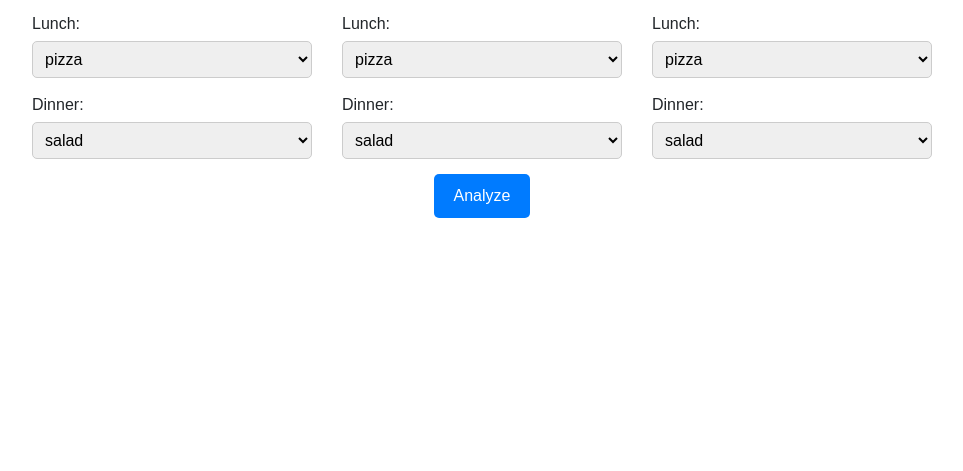
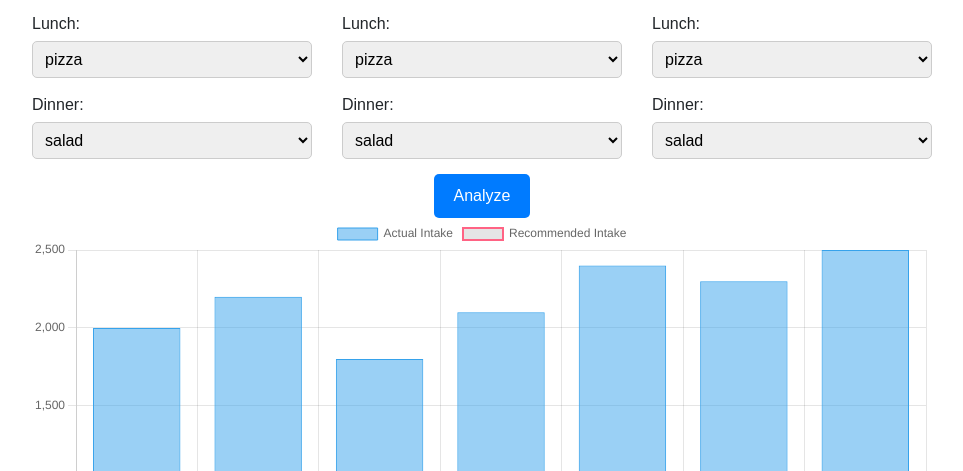
Before and after one commit to Shenthan99/Calorie-Tracker, a plain HTML site: page table.html in a window 1280 px wide. Shown: the part 481-952 px from the top of the page, without its empty margins (158-1121 px from the left). Before the commit the page ends 876 px from the top, so only its background shows below. Drawn offline with nearby package versions, Linux system fonts and the light colour scheme.

Commit message:
Graph visualisation added

```diff
--- a/script.js
+++ b/script.js
@@ -5,8 +5,24 @@ const options = {
     dinner: ['salad', 'fruit', 'yogurt', 'milk', 'water']
 };
 
+// Food items and their respective calories
+const foodItems = {
+    'bread_jam': 130,
+    'cereal': 240,
+    'turkey_sandwich': 300,
+    'grilled_chicken_breast': 320,
+    'pizza': 266,
+    'spaghetti': 266,
+    'fried_rice': 180,
+    'salad': 120,
+    'fruit': 50,
+    'yogurt': 100,
+    'milk': 120,
+    'water': 0
+};
+
 // Function to populate select dropdown menus
-function populateDropdown(selectId, optionsArray) {
+function populateDropdown(selectId, optionsArray, foodItemsData) {
     const selectElement = document.getElementById(selectId);
     // Clear existing options
     selectElement.innerHTML = '';
@@ -21,31 +37,122 @@ function populateDropdown(selectId, optionsArray) {
 
 // Populate dropdown menus on page load
 document.addEventListener('DOMContentLoaded', function() {
-    populateDropdown('mondayBreakfast', options.breakfast);
-    populateDropdown('mondayLunch', options.lunch);
-    populateDropdown('mondayDinner', options.dinner);
+    // Iterate over each day of the week
+    for (let i = 0; i < 7; i++) {
+        const dayPrefix = ['monday', 'tuesday', 'wednesday', 'thursday', 'friday', 'saturday', 'sunday'][i];
+        populateDropdown(dayPrefix + 'Breakfast', options.breakfast, foodItems);
+        populateDropdown(dayPrefix + 'Lunch', options.lunch, foodItems);
+        populateDropdown(dayPrefix + 'Dinner', options.dinner, foodItems);
+    }
+});
 
-    populateDropdown('tuesdayBreakfast', options.breakfast);
-    populateDropdown('tuesdayLunch', options.lunch);
-    populateDropdown('tuesdayDinner', options.dinner);
+// Function to calculate the total calorie consumption for a week
+function calculateTotalCalories() {
+    let totalCalories = 0;
+    // Iterate over each day of the week
+    for (let i = 0; i < 7; i++) {
+        const dayPrefix = ['monday', 'tuesday', 'wednesday', 'thursday', 'friday', 'saturday', 'sunday'][i];
+        const breakfastSelect = document.getElementById(dayPrefix + 'Breakfast');
+        const lunchSelect = document.getElementById(dayPrefix + 'Lunch');
+        const dinnerSelect = document.getElementById(dayPrefix + 'Dinner');
+        // Add calorie counts for each meal
+        totalCalories += foodItems[breakfastSelect.value] || 0;
+        totalCalories += foodItems[lunchSelect.value] || 0;
+        totalCalories += foodItems[dinnerSelect.value] || 0;
+    }
+    return totalCalories;
+}
 
-    populateDropdown('wednesdayBreakfast', options.breakfast);
-    populateDropdown('wednesdayLunch', options.lunch);
-    populateDropdown('wednesdayDinner', options.dinner);
+// Function to display the total calorie consumption for a week
+function displayTotalCalories() {
+    const totalCalories = calculateTotalCalories();
+    console.log('Total calorie consumption for the week:', totalCalories);
+}
 
-    populateDropdown('thursdayBreakfast', options.breakfast);
-    populateDropdown('thursdayLunch', options.lunch);
-    populateDropdown('thursdayDinner', options.dinner);
+// Event listener for the 'Analyze' button click
+document.getElementById('analyzeBtn').addEventListener('click', displayTotalCalories);
 
-    populateDropdown('fridayBreakfast', options.breakfast);
-    populateDropdown('fridayLunch', options.lunch);
-    populateDropdown('fridayDinner', options.dinner);
+// Constants for age, height, and weight
+const age = 20; // in years
+const height = 180; // in cm
+const weight = 72; // in kg
 
-    populateDropdown('saturdayBreakfast', options.breakfast);
-    populateDropdown('saturdayLunch', options.lunch);
-    populateDropdown('saturdayDinner', options.dinner);
+// Activity level (choose one): sedentary, moderately_active, active, very_active
+const activityLevel = 'moderately_active';
 
-    populateDropdown('sundayBreakfast', options.breakfast);
-    populateDropdown('sundayLunch', options.lunch);
-    populateDropdown('sundayDinner', options.dinner);
+// Function to calculate Basal Metabolic Rate (BMR) using Mifflin-St Jeor equation
+function calculateBMR(age, height, weight) {
+    return 10 * weight + 6.25 * height - 5 * age + 5;
+}
+
+// Adjust BMR based on activity level
+function adjustBMR(bmr, activityLevel) {
+    switch (activityLevel) {
+        case 'sedentary':
+            return bmr * 1.2;
+        case 'moderately_active':
+            return bmr * 1.375;
+        case 'active':
+            return bmr * 1.55;
+        case 'very_active':
+            return bmr * 1.725;
+        default:
+            return null; // Invalid activity level
+    }
+}
+
+// Function to calculate recommended calorie intake for each day of the week
+function calculateRecommendedCalories(age, height, weight, activityLevel) {
+    const bmr = calculateBMR(age, height, weight);
+    const adjustedBMR = adjustBMR(bmr, activityLevel);
+    if (adjustedBMR !== null) {
+        return adjustedBMR / 7; // Divide by 7 to get daily intake
+    } else {
+        return null; // Invalid activity level
+    }
+}
+
+// Calculate recommended calorie intake for each day of the week
+const recommendedCaloriesPerDay = calculateRecommendedCalories(age, height, weight, activityLevel);
+console.log('Recommended calorie intake per day:', recommendedCaloriesPerDay);
+
+// Data for days of the week
+const daysOfWeek = ['Monday', 'Tuesday', 'Wednesday', 'Thursday', 'Friday', 'Saturday', 'Sunday'];
+
+// Data for actual calorie consumption (replace with your actual data)
+const actualCaloriesConsumption = [2000, 2200, 1800, 2100, 2400, 2300, 2500]; // Example data
+
+// Generate recommended intake data (same value for each day)
+const recommendedIntakeData = Array(7).fill(recommendedCaloriesPerDay);
+
+// Generate the bar graph using Chart.js
+const ctx = document.getElementById('myChart').getContext('2d');
+const myChart = new Chart(ctx, {
+    type: 'bar',
+    data: {
+        labels: daysOfWeek,
+        datasets: [{
+            label: 'Actual Intake',
+            data: actualCaloriesConsumption,
+            backgroundColor: 'rgba(54, 162, 235, 0.5)',
+            borderColor: 'rgba(54, 162, 235, 1)',
+            borderWidth: 1
+        }, {
+            label: 'Recommended Intake',
+            data: recommendedIntakeData,
+            type: 'line',
+            fill: false,
+            borderColor: 'rgba(255, 99, 132, 1)',
+            borderWidth: 2
+        }]
+    },
+    options: {
+        scales: {
+            yAxes: [{
+                ticks: {
+                    beginAtZero: true
+                }
+            }]
+        }
+    }
 });
--- a/table.html
+++ b/table.html
@@ -132,6 +132,9 @@
     <script src="https://ajax.googleapis.com/ajax/libs/jquery/3.5.1/jquery.min.js"></script>
     <script src="https://cdnjs.cloudflare.com/ajax/libs/popper.js/1.16.0/umd/popper.min.js"></script>
     <script src="https://maxcdn.bootstrapcdn.com/bootstrap/4.5.2/js/bootstrap.min.js"></script>
+
+    <script src="https://cdnjs.cloudflare.com/ajax/libs/Chart.js/3.7.0/chart.min.js"></script>
+
     <script src="script.js"></script>
 </body>
 </html>
```
